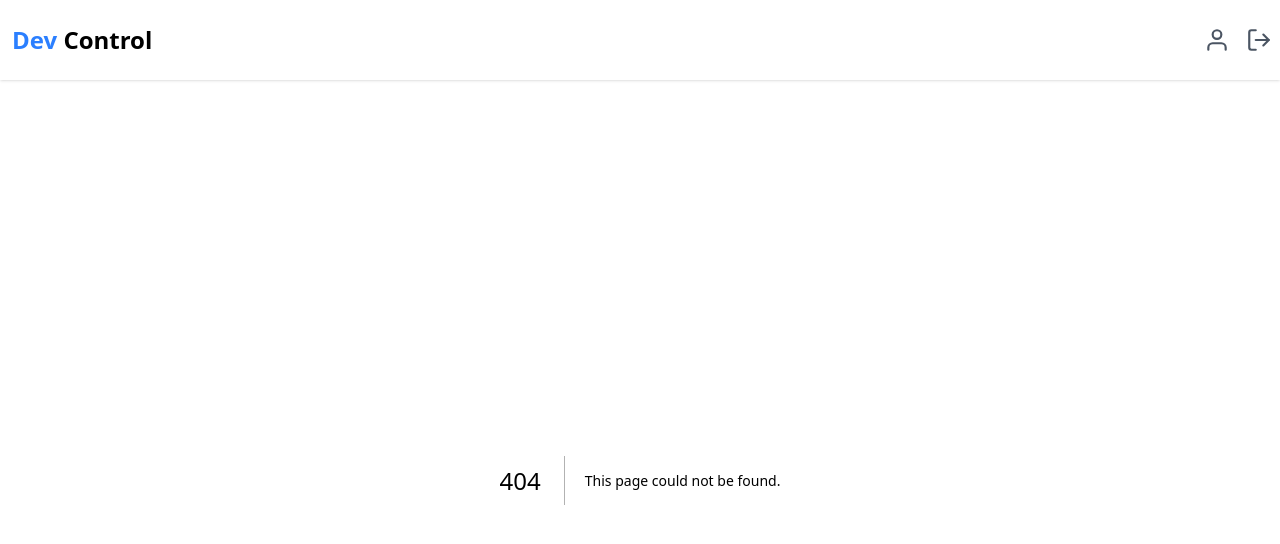
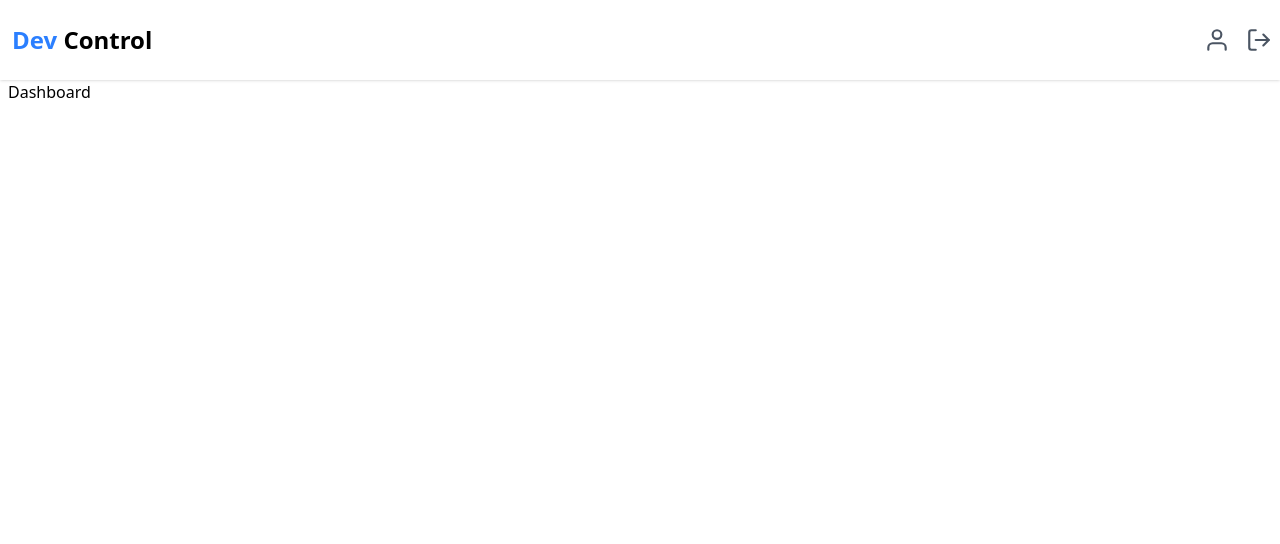
Before and after one commit to VictorVilelaDuarte/dev-control, a Next.js app: page /dashboard in a window 1280 px wide. Before the commit this address had no page. Shown: the top 544 px of the page. Built offline with nearby package versions, Linux system fonts and the light colour scheme.

Commit message:
creating container component

```diff
--- /dev/null
+++ b/src/app/dashboard/page.tsx
@@ -0,0 +1,9 @@
+import { Container } from "@/components/container";
+
+export default function Dashboard() {
+  return (
+    <Container>
+      <h1>Dashboard</h1>
+    </Container>
+  );
+}
--- /dev/null
+++ b/src/components/container/index.tsx
@@ -0,0 +1,5 @@
+import { ReactNode } from "react";
+
+export function Container({ children }: { children: ReactNode }) {
+  return <div className="w-full max-w-7xl mx-auto px-2">{children}</div>;
+}
```
